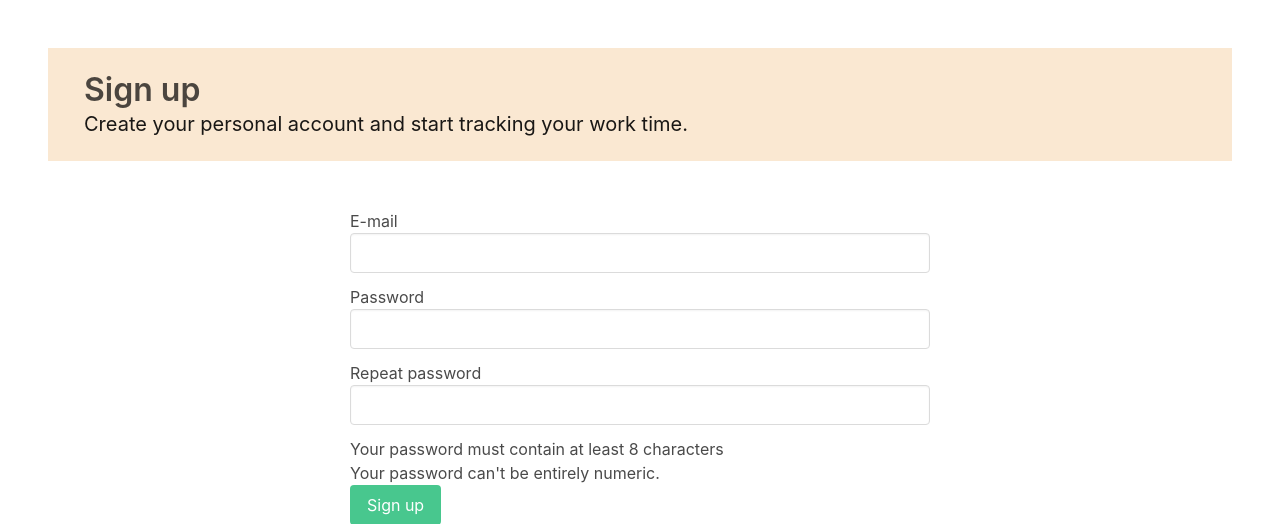
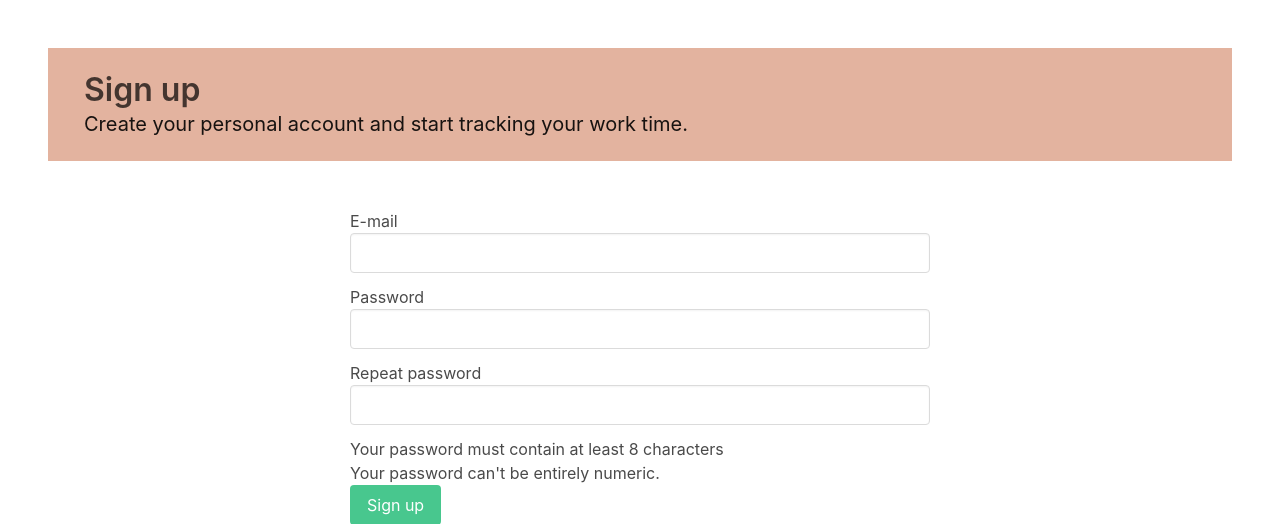
Before and after one commit to dinocom33/workingtime, a Django app: page /signup/ in a window 1280 px wide. Shown: the part 68-592 px from the top of the page. Run offline with Django 4.2, Linux system fonts and the light colour scheme; some libraries are stand-ins or nearby versions.

Commit message:
Add new functionality

```diff
--- a/apps/main/templates/main/base.html
+++ b/apps/main/templates/main/base.html
@@ -29,11 +29,6 @@
             }
             .footer {
                 background-color: #e3b39f;
-            }
-            .toplogo img {
-            height : 20%;
-            width : 20%;
-            margin-top: 20px;
             }
         </style>
 
--- a/apps/main/templates/main/login.html
+++ b/apps/main/templates/main/login.html
@@ -4,8 +4,8 @@
 
 {% block content %}
     <section class="hero is-small is-light is-bold">
-        <div class="hero-body" style="background-color: #fae8d2">
-            <div class="container" style="background-color: #fae8d2">
+        <div class="hero-body" style="background-color: #e3b39f">
+            <div class="container" style="background-color: #e3b39f">
                 <h1 class="title">Log in</h1>
                 <h2 class="subtitle">Log in to your account.</h2>
             </div>
--- a/apps/main/templates/main/signup.html
+++ b/apps/main/templates/main/signup.html
@@ -4,8 +4,8 @@
 
 {% block content %}
     <section class="hero is-small is-light is-bold">
-        <div class="hero-body" style="background-color: #fae8d2">
-            <div class="container" style="background-color: #fae8d2">
+        <div class="hero-body" style="background-color: #e3b39f">
+            <div class="container" style="background-color: #e3b39f">
                 <h1 class="title">Sign up</h1>
                 <h2 class="subtitle">Create your personal account and start tracking your work time.</h2>
             </div>
--- a/apps/main/views.py
+++ b/apps/main/views.py
@@ -61,10 +61,10 @@ def signup(request):
 # @unauthenticated_user
 # def login(request):
 #     if request.method == 'POST':
-#         username = request.POST.get('username')
+#         username = request.POST.get('email')
 #         password = request.POST.get('password')
 #
-#         user = authenticate(request, username=username, password=password)
+#         user = authenticate(request, username=email, password=password)
 #
 #         if user is not None:
 #             login(request, user)
--- a/apps/userprofile/templates/userprofile/signup_new.html
+++ b/apps/userprofile/templates/userprofile/signup_new.html
@@ -5,8 +5,8 @@
 {% block content %}
     {% load crispy_forms_tags %}
     <section class="hero is-small is-light is-bold">
-        <div class="hero-body" style="background-color: #fae8d2">
-            <div class="container" style="background-color: #fae8d2">
+        <div class="hero-body" style="background-color: #e3b39f">
+            <div class="container" style="background-color: #e3b39f">
                 <h1 class="title">Sign up</h1>
                 <h2 class="subtitle">Create your personal account and start tracking your work time.</h2>
             </div>
```
